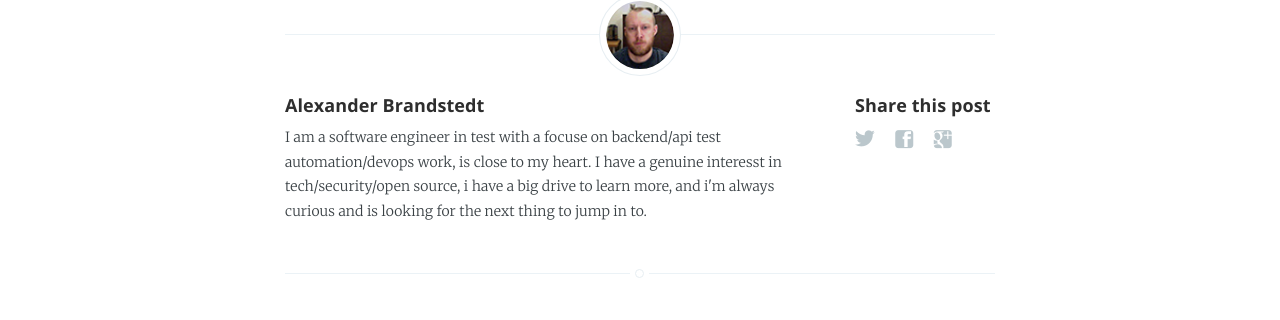
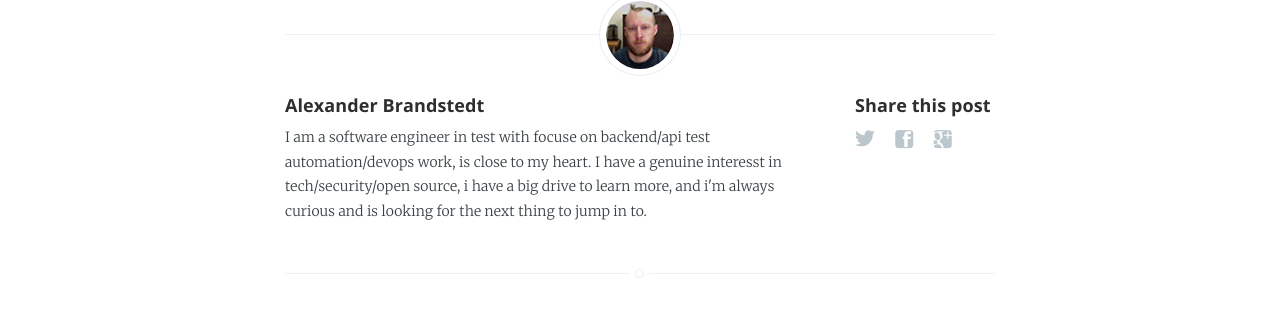
Before and after one commit to mad01/mad01.github.io, a Jekyll site: the page built from _posts/2013-11-10-welcome-to-jekyll.markdown, in a window 1280 px wide. Shown: the part 755-1075 px from the top of the page. Built offline with Jekyll 4.4.1, drawn with Linux system fonts in a browser that asks for light colours; Markdown is read by kramdown in place of the engine named in the settings.

```diff
--- a/_config.yml
+++ b/_config.yml
@@ -8,7 +8,7 @@ logo: false
 paginate: 15
 baseurl: /
 domain_name: 'http://setech.io'
-google_analytics: 'UA-XXXXXXXX-X'
+google_analytics: 'UA-60381620-1'
 
 # Details for the RSS feed generator
 url:            'setech.io'
--- a/_layouts/post.html
+++ b/_layouts/post.html
@@ -72,7 +72,7 @@ post_class: post-template
                     <h4> {{ site.author }} </h4>
                     <!-- Author Bio -->
                     <p>
-                        I am a software engineer in test with a focuse on backend/api test automation/devops work, is close to my heart. I have a genuine interesst in tech/security/open source, i have a big drive to learn more, and i'm always curious and is looking for the next thing to jump in to.
+                        I am a software engineer in test with focuse on backend/api test automation/devops work, is close to my heart. I have a genuine interesst in tech/security/open source, i have a big drive to learn more, and i'm always curious and is looking for the next thing to jump in to.
                     </p>
                 </section>
             {% endif %}
```
